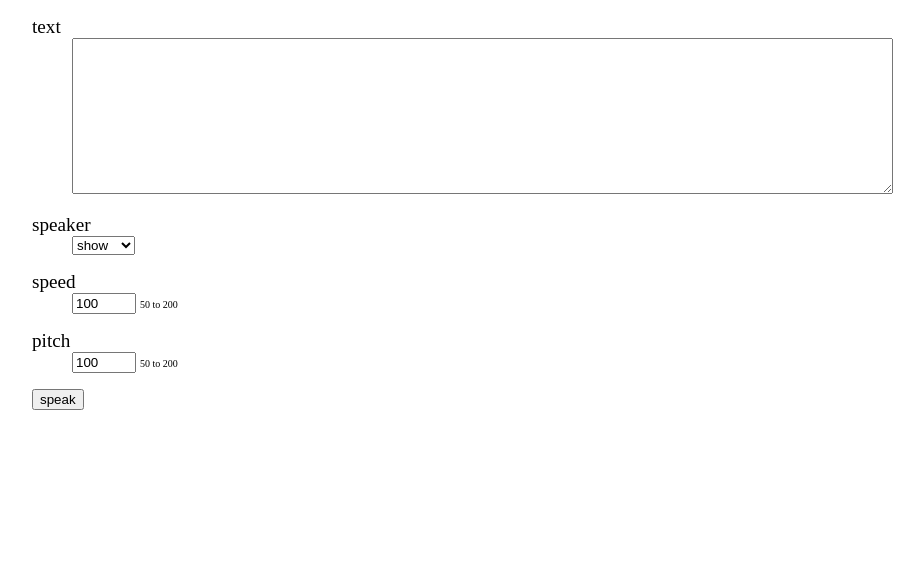
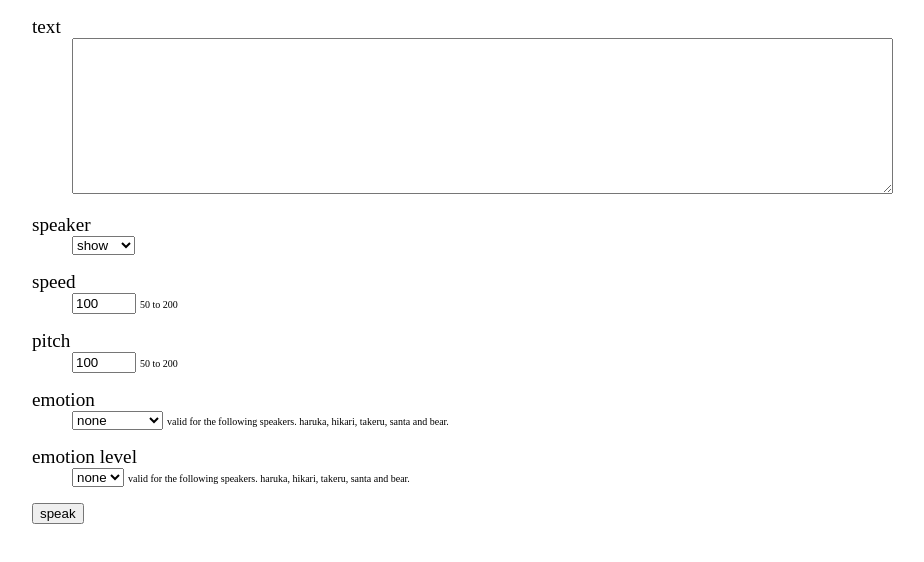
Before and after one commit to tamanishi/dictateServer, a website: page public/index.html in a window 1280 px wide. Shown: the whole page, without its empty margins (16-940 px from the left). Drawn offline with Linux system fonts and the light colour scheme.

Commit message:
add emotion and emotion_level

```diff
--- a/public/index.html
+++ b/public/index.html
@@ -9,11 +9,15 @@
         const speaker = document.getElementById('speaker').value;
         const speed = document .getElementById('speed').value;
         const pitch = document .getElementById('pitch').value;
+        const emotion = document.getElementById('emotion').value;
+        const emotion_level = document.getElementById('emotion_level').value;
         const obj = {
           text: text,
           speaker: speaker,
           speed: speed,
-          pitch: pitch
+          pitch: pitch,
+          emotion: emotion,
+          emotion_level: emotion_level
         };
         const method = "POST";
         const body = JSON.stringify(obj);
@@ -94,6 +98,31 @@
           </ul>
         </li>
       </ul>
+      <ul><span class='title'>emotion</span>
+        <li>
+          <ul>
+            <select id='emotion'>
+              <option value='0'>none</option>
+              <option value='happiness'>happieness</option>
+              <option value='anger'>anger</option>
+              <option value='sadness'>sadness</option>
+            </select> <span class='desc'>valid for the following speakers. haruka, hikari, takeru, santa and bear.</span>
+          </ul>
+        </li>
+      </ul>
+      <ul><span class='title'>emotion level</span>
+        <li>
+          <ul>
+            <select id='emotion_level'>
+              <option value='0'>none</option>
+              <option value='1'>1</option>
+              <option value='2'>2</option>
+              <option value='3'>3</option>
+              <option value='4'>4</option>
+            </select> <span class='desc'>valid for the following speakers. haruka, hikari, takeru, santa and bear.</span>
+          </ul>
+        </li>
+      </ul>
       <ul><li><button onclick="speak()">speak</button></li></ul>
     </li>
   </body>
```
Also changed, not shown: server.js (+7 -2 lines).
